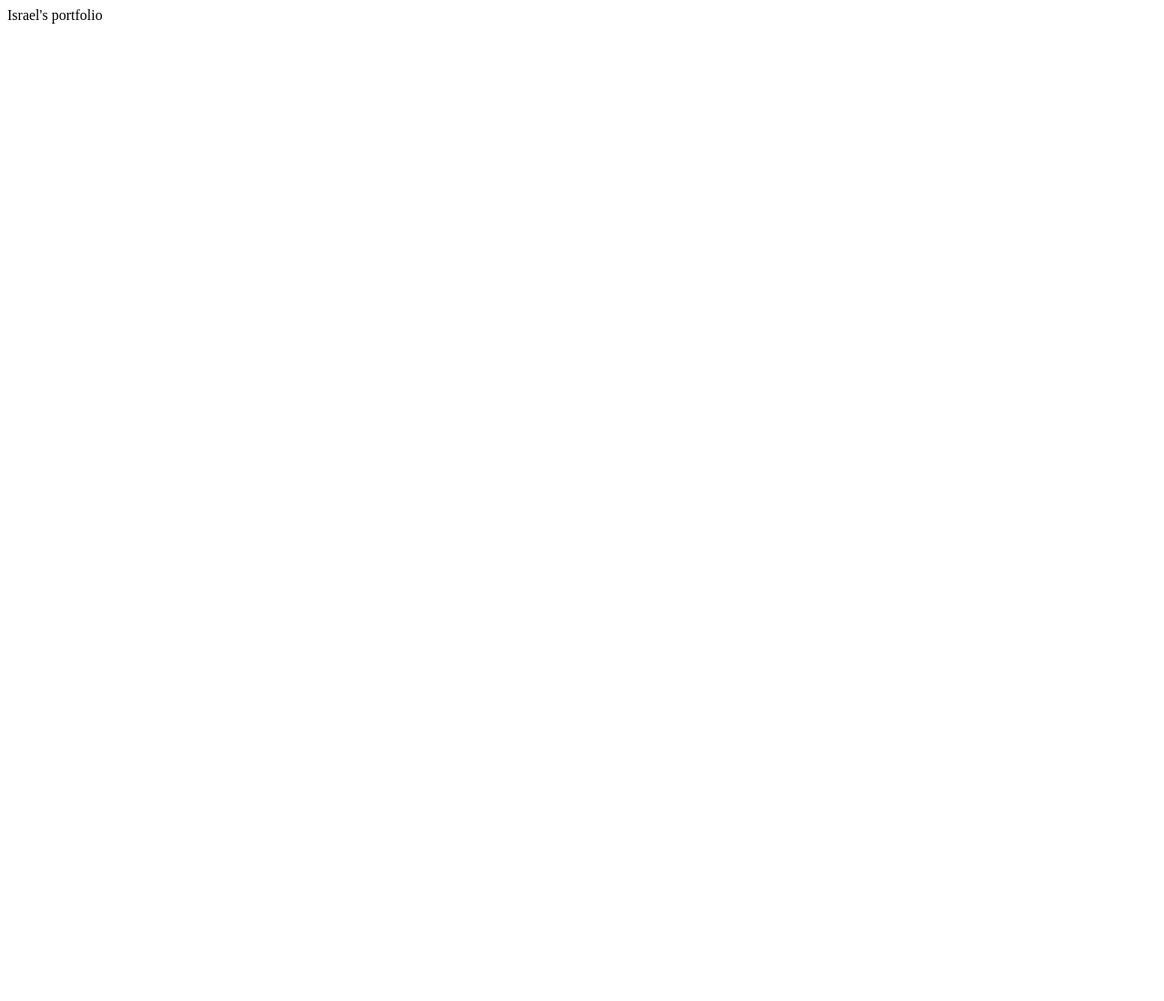
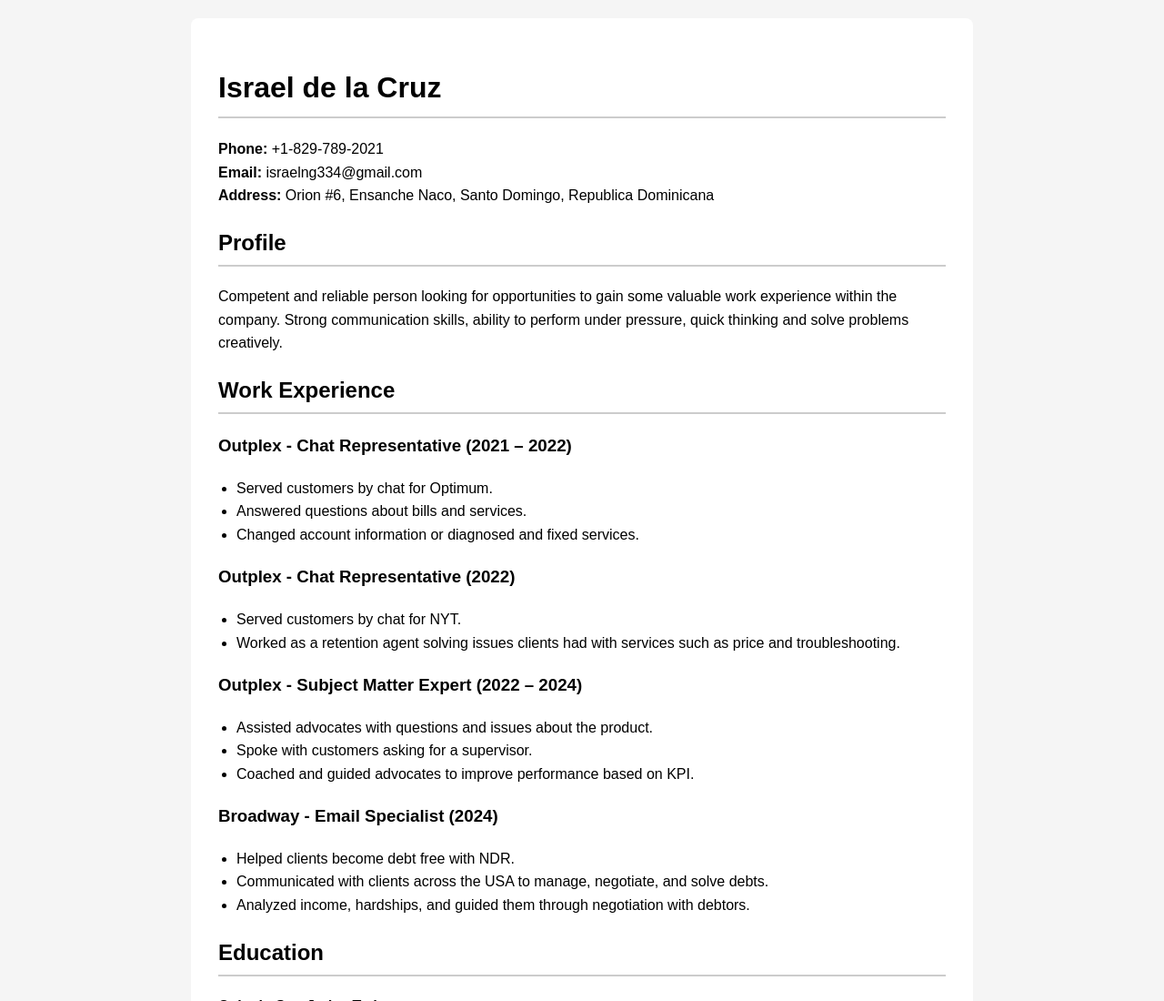
Before and after one commit to israelng334/portfolio, a plain HTML site: page portfolio.html in a window 1280 px wide. Shown: the top 1100 px of the page at 91% size. Before the commit the page ends 800 px from the top, so only its background shows below. Drawn offline with Linux system fonts and the light colour scheme.

Commit message:
Added html content to resume

```diff
--- a/portfolio.html
+++ b/portfolio.html
@@ -1,8 +1,112 @@
 <!DOCTYPE html>
-<html>
-    <head>
-        <header>Israel's portfolio</header>
-    </head>
-    <body></body>
-    <footer></footer>
+<html lang="en">
+<head>
+  <meta charset="UTF-8">
+  <meta name="viewport" content="width=device-width, initial-scale=1.0">
+  <title>Israel de la Cruz - Resume</title>
+  <style>
+    body {
+      font-family: Arial, sans-serif;
+      line-height: 1.6;
+      margin: 20px;
+      background-color: #f5f5f5;
+    }
+    .container {
+      max-width: 800px;
+      margin: auto;
+      background: white;
+      padding: 30px;
+      border-radius: 8px;
+    }
+    h1, h2 {
+      border-bottom: 2px solid #ccc;
+      padding-bottom: 5px;
+    }
+    .section {
+      margin-bottom: 20px;
+    }
+    ul {
+      list-style-type: disc;
+      padding-left: 20px;
+    }
+  </style>
+</head>
+<body>
+  <div class="container">
+    <h1>Israel de la Cruz</h1>
+    <div class="section">
+      <strong>Phone:</strong> +1-829-789-2021<br>
+      <strong>Email:</strong> israelng334@gmail.com<br>
+      <strong>Address:</strong> Orion #6, Ensanche Naco, Santo Domingo, Republica Dominicana
+    </div>
+
+    <div class="section">
+      <h2>Profile</h2>
+      <p>Competent and reliable person looking for opportunities to gain some valuable work experience within the company. Strong communication skills, ability to perform under pressure, quick thinking and solve problems creatively.</p>
+    </div>
+
+    <div class="section">
+      <h2>Work Experience</h2>
+      <h3>Outplex - Chat Representative (2021 – 2022)</h3>
+      <ul>
+        <li>Served customers by chat for Optimum.</li>
+        <li>Answered questions about bills and services.</li>
+        <li>Changed account information or diagnosed and fixed services.</li>
+      </ul>
+
+      <h3>Outplex - Chat Representative (2022)</h3>
+      <ul>
+        <li>Served customers by chat for NYT.</li>
+        <li>Worked as a retention agent solving issues clients had with services such as price and troubleshooting.</li>
+      </ul>
+
+      <h3>Outplex - Subject Matter Expert (2022 – 2024)</h3>
+      <ul>
+        <li>Assisted advocates with questions and issues about the product.</li>
+        <li>Spoke with customers asking for a supervisor.</li>
+        <li>Coached and guided advocates to improve performance based on KPI.</li>
+      </ul>
+
+      <h3>Broadway - Email Specialist (2024)</h3>
+      <ul>
+        <li>Helped clients become debt free with NDR.</li>
+        <li>Communicated with clients across the USA to manage, negotiate, and solve debts.</li>
+        <li>Analyzed income, hardships, and guided them through negotiation with debtors.</li>
+      </ul>
+    </div>
+
+    <div class="section">
+      <h2>Education</h2>
+      <p><strong>Colegio San Judas Tadeo</strong></p>
+      <p><strong>INTEC</strong> - Software Engineer (2018 – 2020)</p>
+    </div>
+
+    <div class="section">
+      <h2>Expertise</h2>
+      <ul>
+        <li>Video Editing</li>
+        <li>SQL</li>
+        <li>PHP</li>
+        <li>Python</li>
+        <li>Customer Service</li>
+      </ul>
+    </div>
+
+    <div class="section">
+      <h2>Languages</h2>
+      <ul>
+        <li>English</li>
+        <li>Spanish</li>
+      </ul>
+    </div>
+
+    <div class="section">
+      <h2>References</h2>
+      <p><strong>Edwin Barry</strong><br>
+      Project Manager, Outplex<br>
+      Phone: +1 (829) 639-0113<br>
+      Email: edwin.barry@outplex.com</p>
+    </div>
+  </div>
+</body>
 </html>
```
